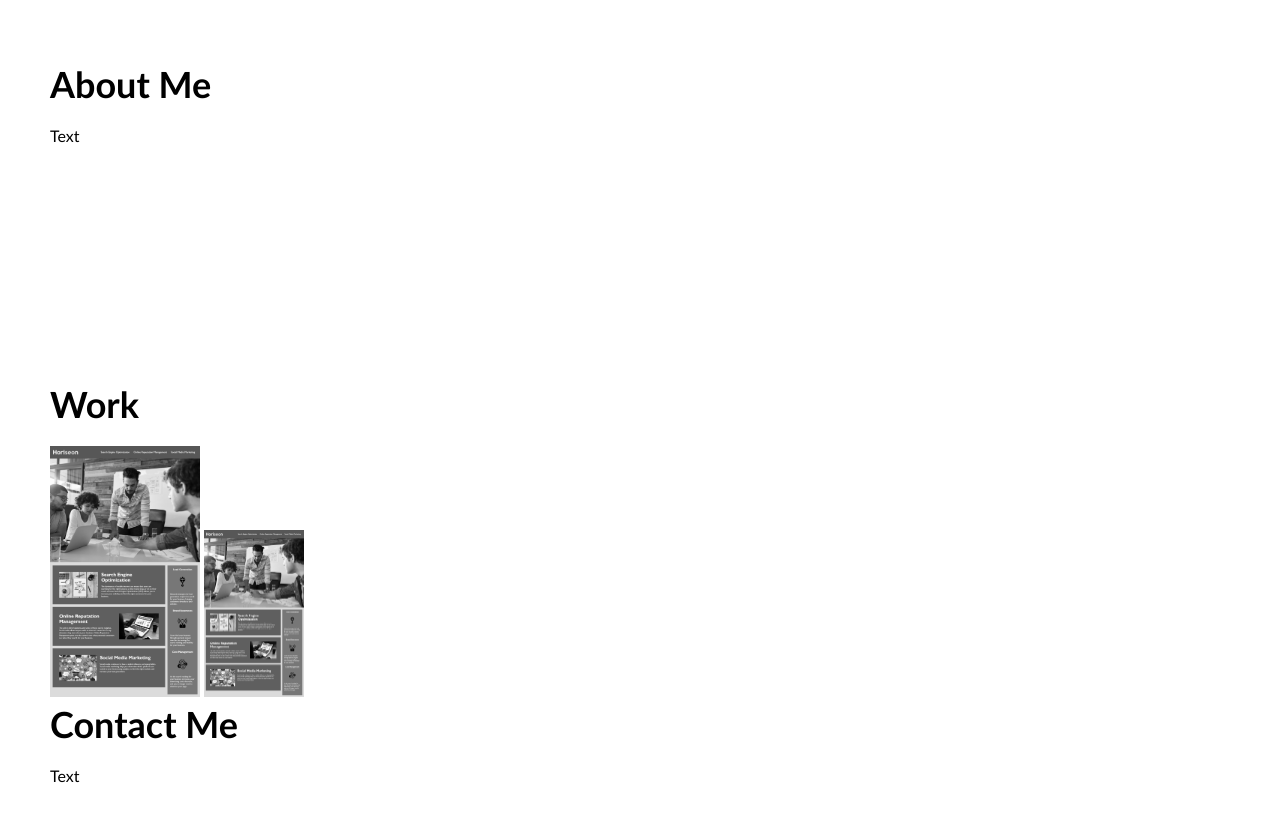
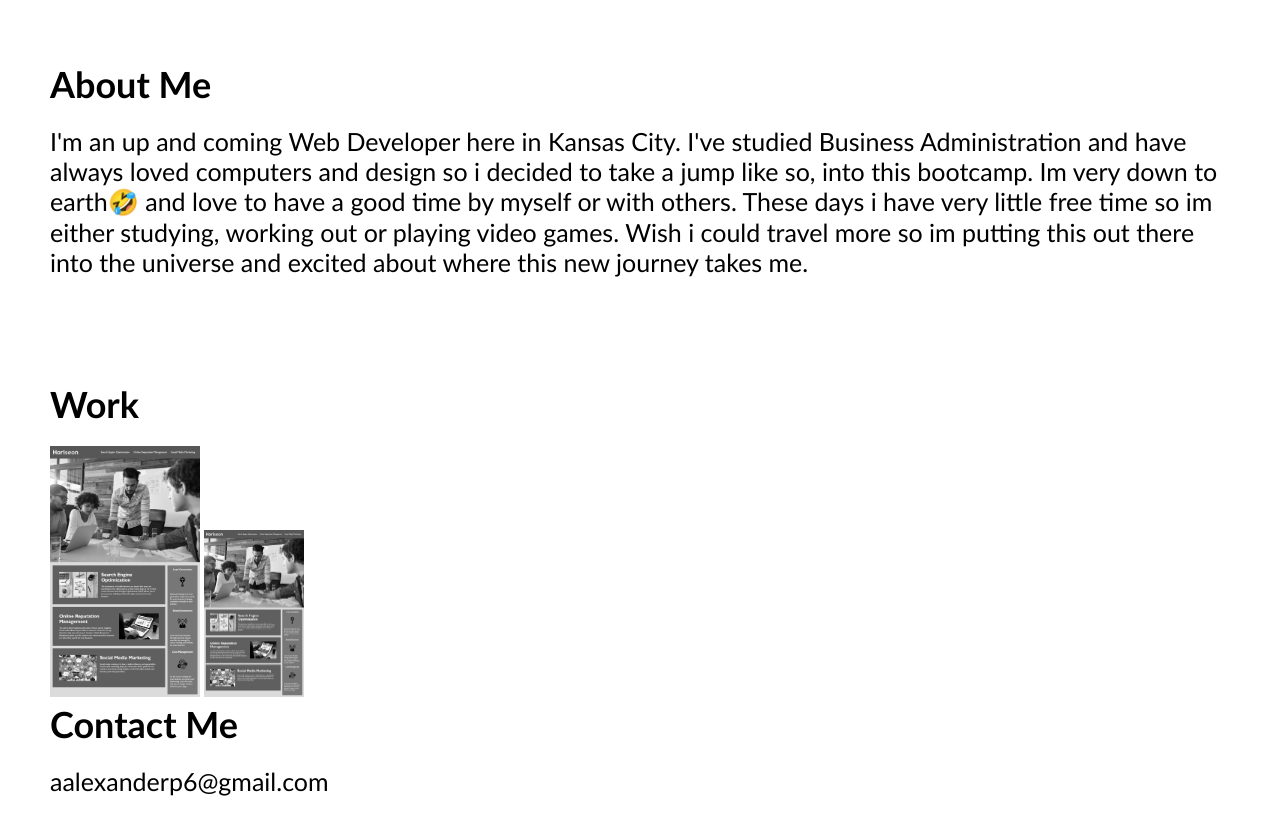
Before and after one commit to aalexandr6/Portfolio, a plain HTML site: page index.html in a window 1280 px wide. Shown: the part 1060-1894 px from the top of the page. Drawn offline with Linux system fonts and the light colour scheme.

Commit message:
about me

```diff
--- a/index.html
+++ b/index.html
@@ -33,7 +33,7 @@
         <div id="About-Me" class="About-Me">
             <h2>About Me</h2>
             <p>
-                Text
+            I'm an up and coming Web Developer here in Kansas City. I've studied Business Administration and have always loved computers and design so i decided to take a jump like so, into this bootcamp. Im very down to earth🤣 and love to have a good time by myself or with others. These days i have very little free time so im either studying, working out or playing video games. Wish i could travel more so im putting this out there into the universe and excited about where this new journey takes me.
             </p>
             </div>
         <div id="Work" class="Work">
@@ -44,7 +44,7 @@
         <div id="Contact-Me" class="Contact-Me">
             <h2>Contact Me</h2>
             <p>
-                Text
+            aalexanderp6@gmail.com
             </p>
         </div>
     </div>
--- a/style.css
+++ b/style.css
@@ -39,7 +39,7 @@ a {
 }
 
 p {
-    font-size: 16px;
+    font-size: 25px;
 }
 .bg {
     height: 800px;
```
